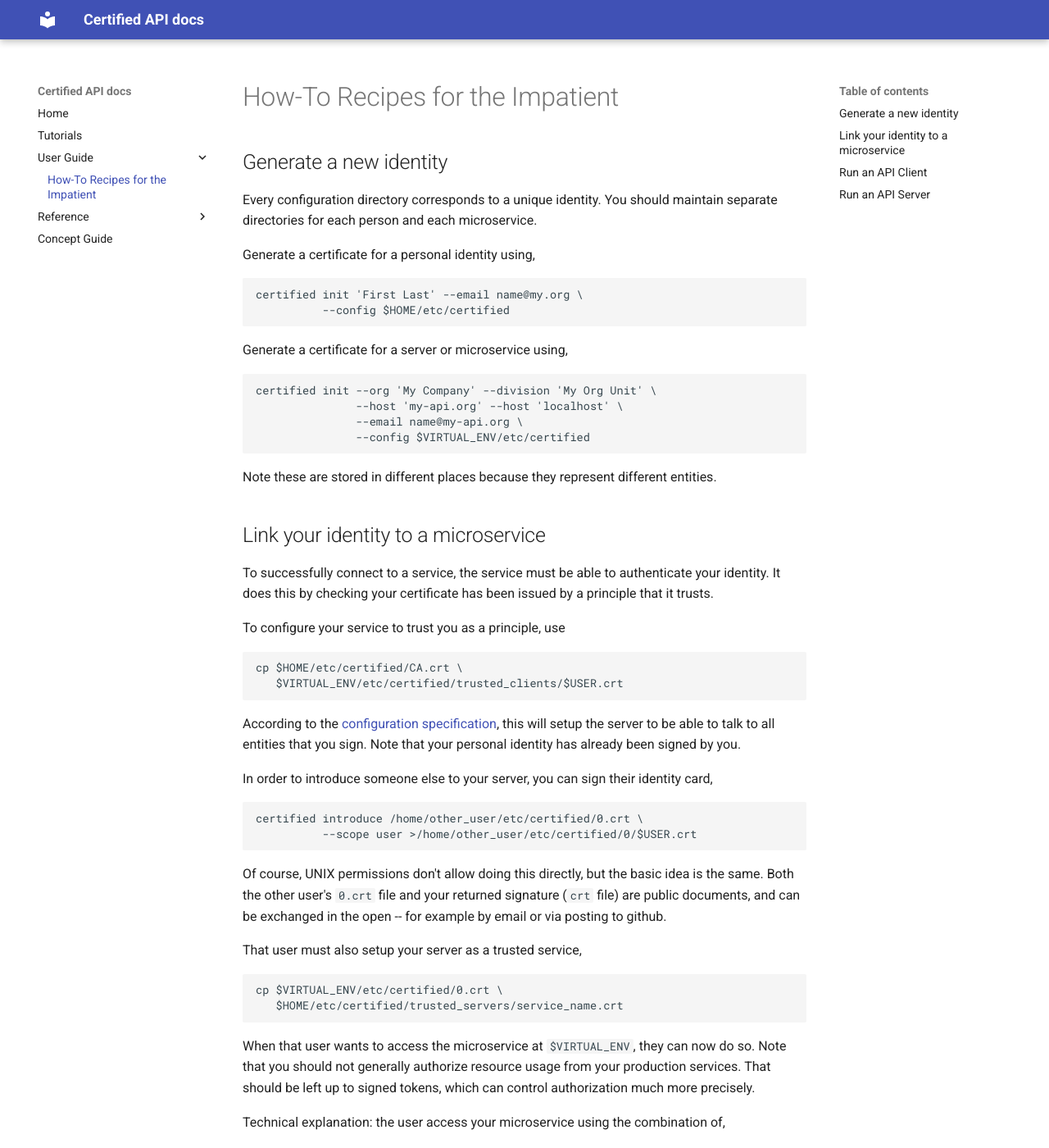
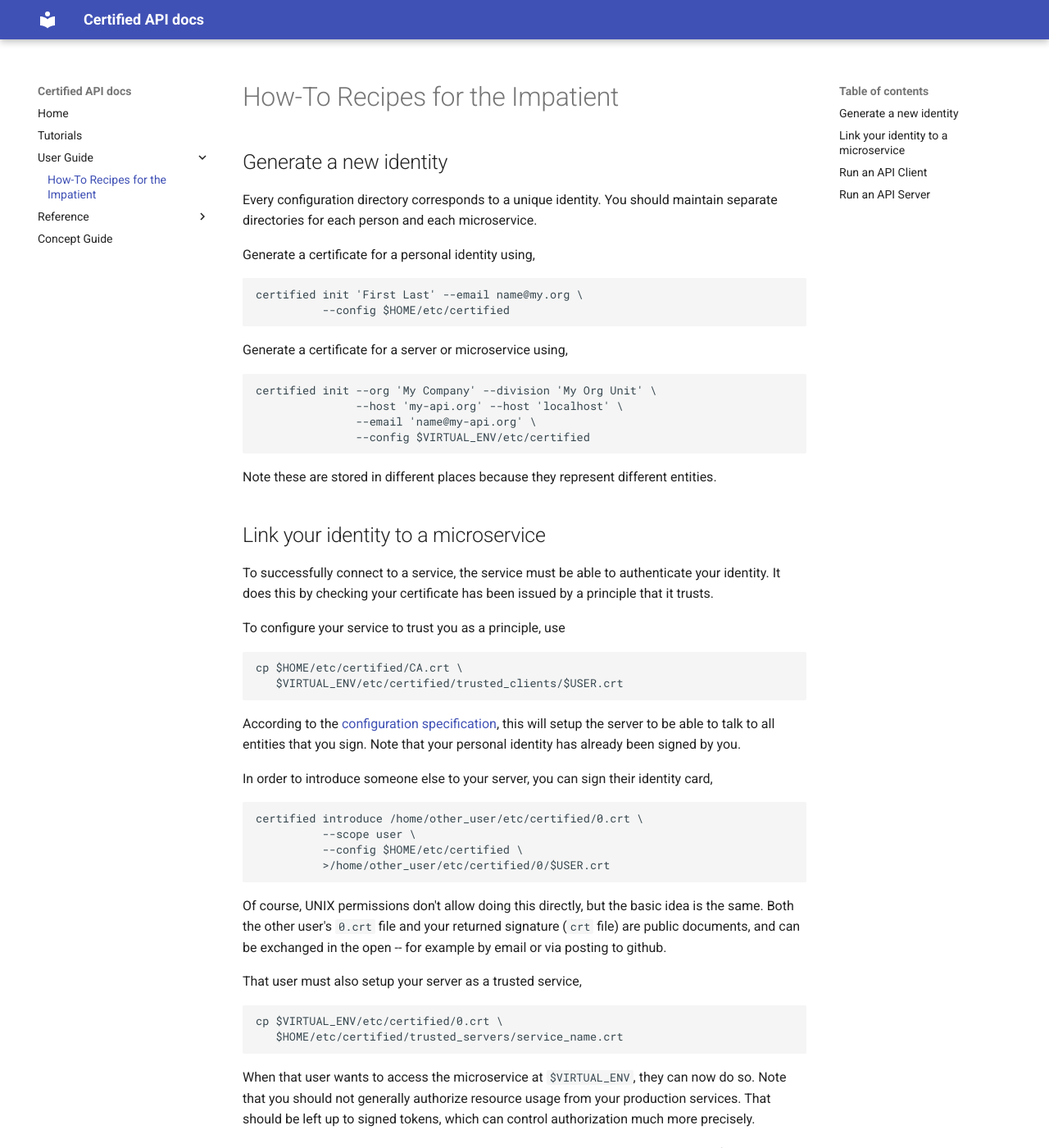
Before and after one commit to ORNL/certified, an MkDocs documentation site: the page built from docs/how-to-guides.md, in a window 1280 px wide and 1400 px high. Shown: the whole window at 82% size. Built offline with MkDocs 1.6.1 and Material for MkDocs 9.7.7, drawn with Linux system fonts in a browser that asks for light colours.

Commit message:
Updated init process.

```diff
--- a/docs/how-to-guides.md
+++ b/docs/how-to-guides.md
@@ -15,7 +15,7 @@ Generate a certificate for a server or microservice using,
 
     certified init --org 'My Company' --division 'My Org Unit' \
                    --host 'my-api.org' --host 'localhost' \
-                   --email name@my-api.org \
+                   --email 'name@my-api.org' \
                    --config $VIRTUAL_ENV/etc/certified
 
 Note these are stored in different places because they
@@ -44,7 +44,9 @@ In order to introduce someone else to your server, you
 can sign their identity card,
 
     certified introduce /home/other_user/etc/certified/0.crt \
-              --scope user >/home/other_user/etc/certified/0/$USER.crt
+              --scope user \
+              --config $HOME/etc/certified \
+              >/home/other_user/etc/certified/0/$USER.crt
 
 
 Of course, UNIX permissions don't allow doing this directly,
```
Also changed, not shown: 2 other files.
